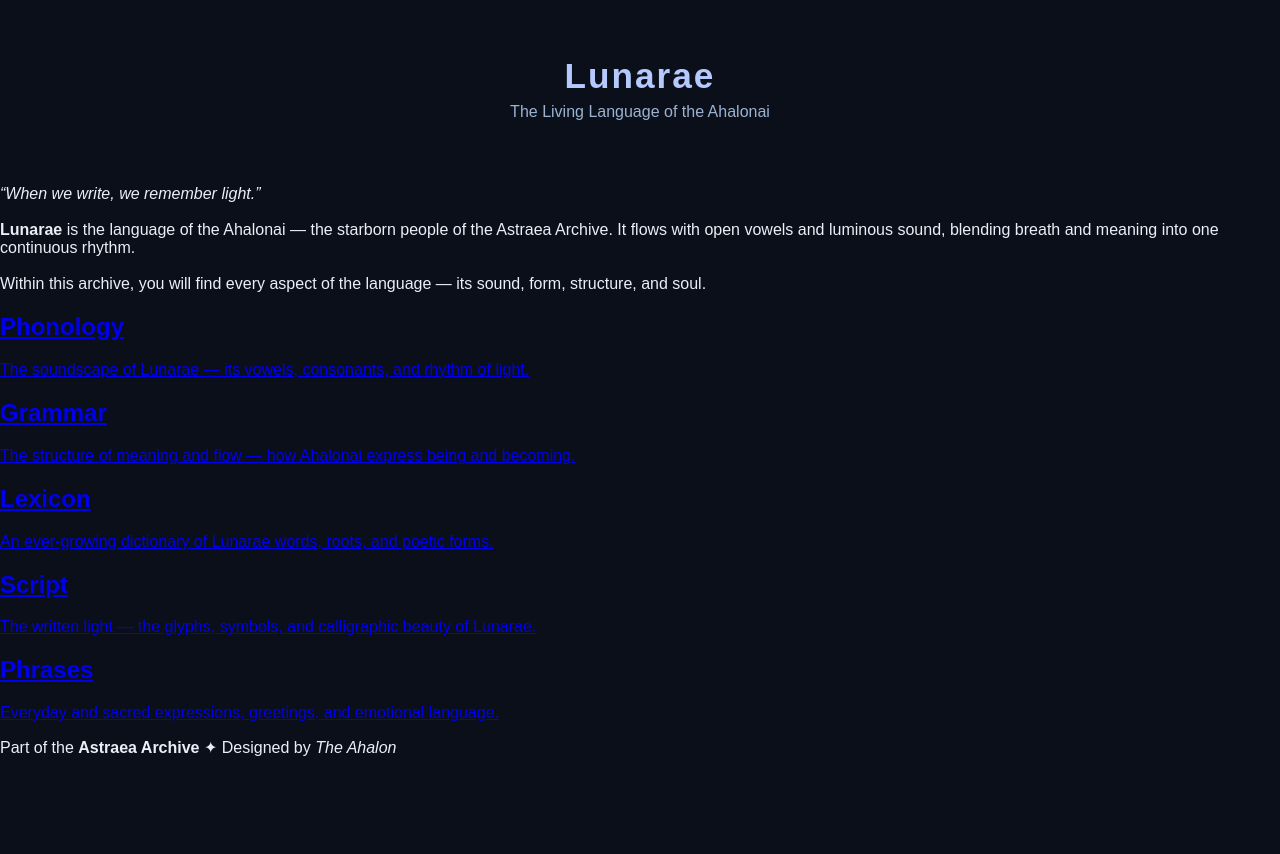
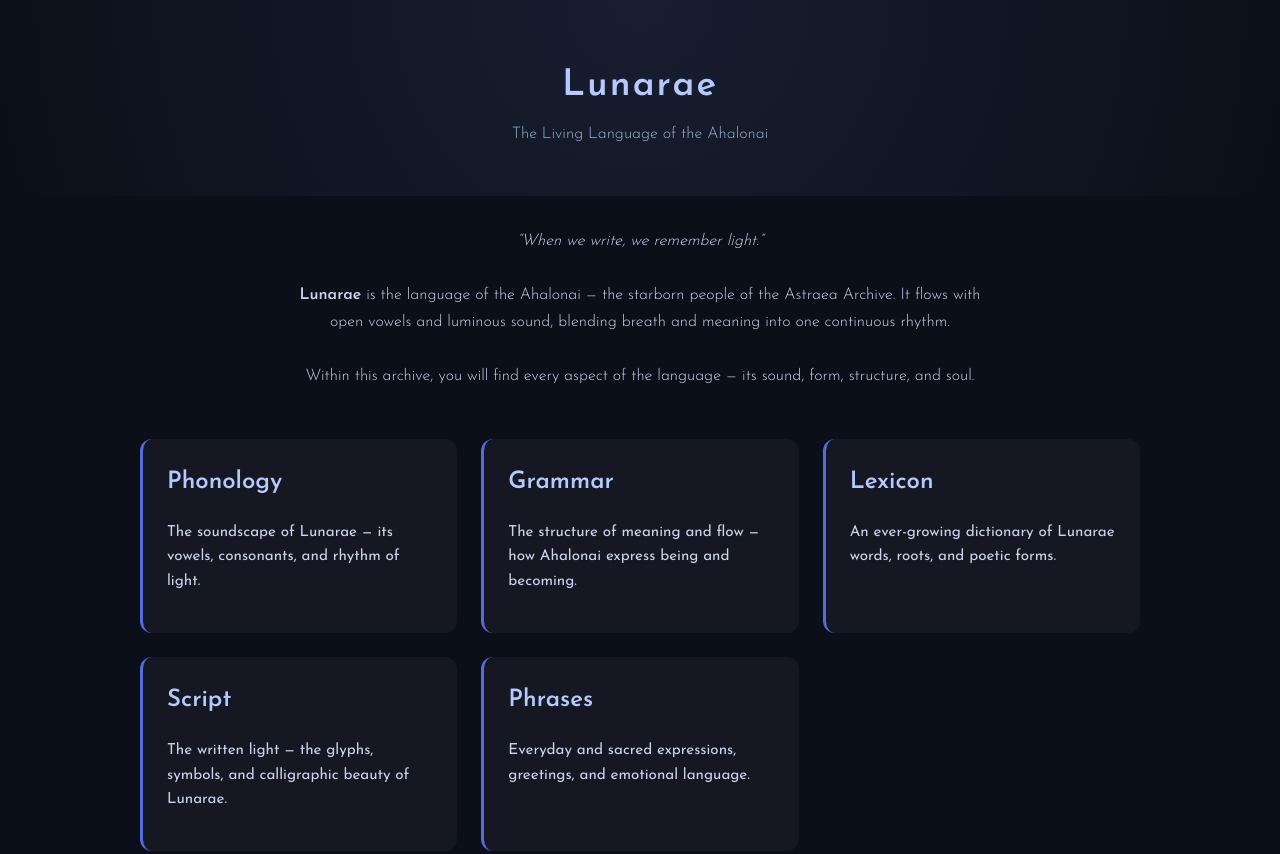
Before and after one commit to theastraeaarchive/LunaraeLanguage, a plain HTML site: page index.html in a window 1280 px wide. Shown: the top 854 px of the page. Before the commit the page ends 800 px from the top, so only its background shows below. Drawn offline with Linux system fonts and the light colour scheme.

Commit message:
Update style.css

```diff
--- a/style.css
+++ b/style.css
@@ -1,27 +1,90 @@
+/* ✦ Lunarae System Stylesheet ✦
+   The Living Language of the Ahalonai
+   -------------------------------------
+   Palette: Deep indigo, soft silver-blue, ethereal glow
+   Font: Josefin Sans (modern, clean, luminous)
+*/
+
+@import url('https://fonts.googleapis.com/css2?family=Josefin+Sans:wght@300;400;600&display=swap');
+
 body {
   background-color: #0b0f19;
   color: #eaeff7;
   font-family: 'Josefin Sans', sans-serif;
   margin: 0;
   padding: 0;
+  line-height: 1.6;
+  transition: background 0.4s ease;
 }
 
+/* ===== Header ===== */
 header {
   text-align: center;
-  padding: 2rem 0;
+  padding: 2rem 1rem;
+  background: radial-gradient(circle at top, rgba(140,160,255,0.1), transparent);
 }
 
 h1 {
-  font-size: 2.2rem;
+  font-size: 2.3rem;
   letter-spacing: 2px;
   color: #b6c9ff;
+  margin-bottom: 0.4rem;
 }
 
 .subtitle {
   color: #9bb2d1;
-  margin-top: -1rem;
+  font-weight: 300;
+  margin-top: 0;
 }
 
+/* ===== Navigation Grid (Homepage) ===== */
+.nav-grid {
+  display: grid;
+  grid-template-columns: repeat(auto-fit, minmax(250px, 1fr));
+  gap: 1.5rem;
+  padding: 2rem;
+  max-width: 1000px;
+  margin: 0 auto;
+}
+
+.nav-card {
+  background: rgba(255,255,255,0.04);
+  padding: 1.5rem;
+  border-radius: 12px;
+  text-decoration: none;
+  color: #eaeff7;
+  border-left: 3px solid #586bdb;
+  transition: all 0.3s ease;
+}
+
+.nav-card:hover {
+  background: rgba(255,255,255,0.08);
+  transform: translateY(-4px);
+  border-color: #8ba5ff;
+}
+
+.nav-card h2 {
+  color: #b6c9ff;
+  margin-top: 0;
+}
+
+.nav-card p {
+  color: #cbd3eb;
+  font-size: 0.95rem;
+}
+
+/* ===== Introduction Text (Homepage) ===== */
+.intro {
+  max-width: 700px;
+  margin: 0 auto;
+  text-align: center;
+  line-height: 1.7;
+  padding: 1rem 2rem 0;
+  color: #cbd3eb;
+  font-weight: 300;
+}
+
+/* ===== Search Bar (Lexicon) ===== */
 #search {
   text-align: center;
   margin-bottom: 1.5rem;
@@ -29,14 +92,23 @@ h1 {
 
 #searchBox {
   width: 60%;
-  padding: 0.6rem;
+  max-width: 400px;
+  padding: 0.6rem 1rem;
   border: none;
   border-radius: 20px;
   background-color: #141b2b;
   color: #eaeff7;
   font-size: 1rem;
+  transition: background 0.3s ease, box-shadow 0.3s ease;
 }
 
+#searchBox:focus {
+  outline: none;
+  background-color: #1b2336;
+  box-shadow: 0 0 10px rgba(150, 180, 255, 0.4);
+}
+
+/* ===== Lexicon Entries ===== */
 main#lexicon {
   max-width: 800px;
   margin: 0 auto;
@@ -53,16 +125,52 @@ main#lexicon {
 }
 
 .entry:hover {
-  background: rgba(255,255,255,0.08);
+  background: rgba(255,255,255,0.07);
+  border-color: #8ba5ff;
 }
 
 .entry h2 {
   margin: 0;
   color: #cfd9ff;
   letter-spacing: 1px;
+  font-weight: 600;
 }
 
 .entry p {
   margin: 0.3rem 0;
   color: #ccd4e8;
+  font-weight: 300;
 }
+
+/* ===== Footer ===== */
+footer {
+  text-align: center;
+  padding: 2rem 1rem;
+  color: #8a9cc8;
+  font-size: 0.9rem;
+  border-top: 1px solid rgba(255,255,255,0.05);
+}
+
+footer em {
+  color: #b6c9ff;
+}
+
+/* ===== Responsiveness ===== */
+@media (max-width: 600px) {
+  #searchBox {
+    width: 80%;
+  }
+
+  .nav-grid {
+    grid-template-columns: 1fr;
+    padding: 1rem;
+  }
+
+  .intro {
+    padding: 1rem;
+  }
+
+  h1 {
+    font-size: 1.8rem;
+  }
+}
```
